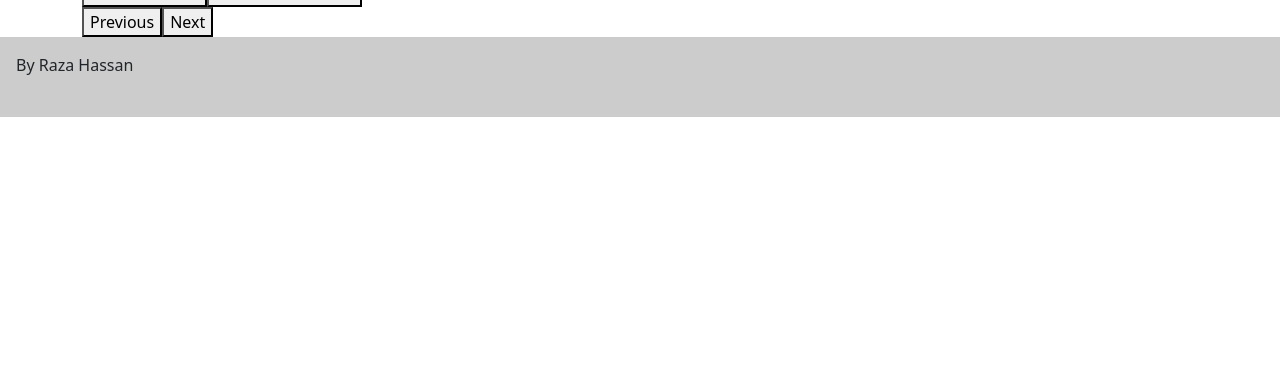
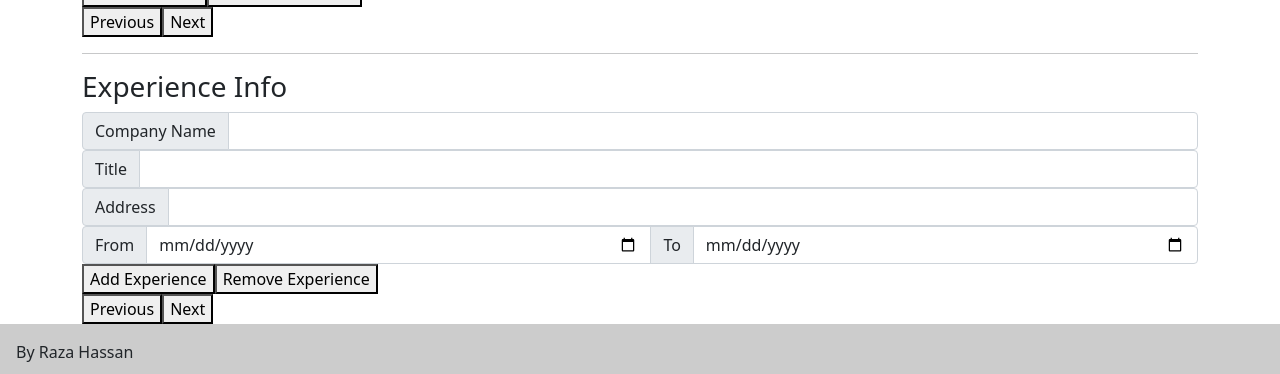
Before and after one commit to bilgramiraza/CV-generator, a React (Create React App) app: page / in a window 1280 px wide. Shown: the part 523-897 px from the top of the page. Before the commit the page ends 800 px from the top, so only its background shows below. Built offline with nearby package versions, Linux system fonts and the light colour scheme.

Commit message:
Added Form to enter Experience Details

```diff
--- /dev/null
+++ b/src/InputExperience.js
@@ -0,0 +1,66 @@
+import React, { Component } from 'react';
+import InputGroup from './components/InputGroup';
+
+export default class InputExperience extends Component {
+    incrementTracker=()=>{
+        this.props.handleTracker("experience", 1);
+    }
+    decrementTracker=()=>{
+        this.props.handleTracker("experience", -1);
+    }
+    handleSubmit=(e)=>{
+        e.preventDefault();
+        console.log(this.props);
+        this.props.addExperience();
+    }
+    render() {
+        return (
+            <div>
+                <form onSubmit={this.handleSubmit}>
+                <div className="input-group">
+                    <InputGroup inputGroupLabel='Company Name'
+                                inputGroupType='text'
+                                inputGroupName='companyName'
+                                inputGroupValue={this.props.data.companyName}
+                                handleChange={this.props.handleChange}
+                    />
+                </div>
+                <div className="input-group">
+                    <InputGroup inputGroupLabel='Title'
+                                inputGroupType='text'
+                                inputGroupName='role'
+                                inputGroupValue={this.props.data.role}
+                                handleChange={this.props.handleChange}
+                    />
+                </div>
+                <div className="input-group">
+                    <InputGroup inputGroupLabel='Address'
+                                inputGroupType='text'
+                                inputGroupName='location'
+                                inputGroupValue={this.props.data.location}
+                                handleChange={this.props.handleChange}
+                    />
+                </div>
+                <div className="input-group">
+                    <InputGroup inputGroupLabel='From'
+                                inputGroupType='date'
+                                inputGroupName='from'
+                                inputGroupValue={this.props.data.from}
+                                handleChange={this.props.handleChange}
+                    />
+                    <InputGroup inputGroupLabel='To'
+                                inputGroupType='date'
+                                inputGroupName='to'
+                                inputGroupValue={this.props.data.to}
+                                handleChange={this.props.handleChange}
+                    />
+                </div>
+                <button>Add Experience</button>
+                <button type='button' onClick={this.props.removeExperience}>Remove Experience</button>
+            </form>
+                <button onClick={this.decrementTracker}>Previous</button>
+                <button onClick={this.incrementTracker}>Next</button>
+            </div>
+        );
+    }
+}
--- a/src/InputForm.js
+++ b/src/InputForm.js
@@ -1,6 +1,7 @@
 import React, { Component } from 'react';
 import InputPersonal from './InputPersonal';
 import InputEducation from './InputEducation';
+import InputExperience from './InputExperience';
 
 export default class InputForm extends Component {
     handleChange(category,e){
@@ -22,6 +23,14 @@ export default class InputForm extends Component {
                                 addEducation={(e)=>this.props.addHistory('education')}
                                 removeEducation={(e)=>this.props.removeHistory('education')}
                 />
+                <hr />
+                <h3>Experience Info</h3>
+                <InputExperience handleChange={(e)=>this.handleChange('experience',e)}
+                                 data={experience.history[experience.tracker]}
+                                 handleTracker={this.props.handleTracker}
+                                 addExperience={(e)=>this.props.addHistory('experience')}
+                                 removeExperience={(e)=>this.props.removeHistory('experience')}
+                />
             </div>
         )
     }
--- a/src/Main.js
+++ b/src/Main.js
@@ -23,7 +23,16 @@ export default class Main extends Component {
                     to:'',
                 }],
             },
-            experience:[],
+            experience:{
+                tracker:0,
+                history:[{
+                    companyName:'',
+                    role:'',
+                    location:'',
+                    from:'',
+                    to:'',
+                }],
+            },
         };
     }
     getData(category,name,value){
@@ -69,24 +78,43 @@ export default class Main extends Component {
         }));
     }
     addHistory(category){
-        this.setState((prevState)=>({
-            ...prevState,
-            [category]:{
-                tracker:prevState[category].tracker+1,
-                history:[...prevState[category].history, {
-                    instituteName:'',
-                    qual:'',
-                    location:'',
-                    from:'',
-                    to:'',
-                }],
+        this.setState((prevState)=>{
+            let historyData;
+            switch (category) {
+                case 'education':
+                    historyData={
+                        instituteName:'',
+                        qual:'',
+                        location:'',
+                        from:'',
+                        to:'',
+                    };
+                    break;
+
+                default:
+                    historyData={
+                        companyName:'',
+                        role:'',
+                        location:'',
+                        from:'',
+                        to:'',
+                    };
+                    break;
             }
-        }));
+            return {
+                ...prevState,
+                [category]:{
+                    tracker:prevState[category].tracker+1,
+                    history:[...prevState[category].history,
+                            historyData],
+                }
+            };
+        });
     }
     removeHistory(category){
         const target = this.state[category].history;
 
-        if(!target.length)  return
+        if(target.length <= 1)  return;
 
         let newTracker=this.state[category].tracker;
 
```
